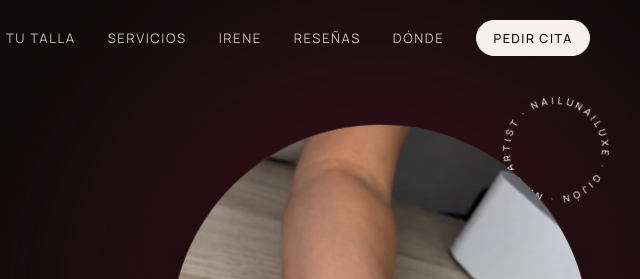
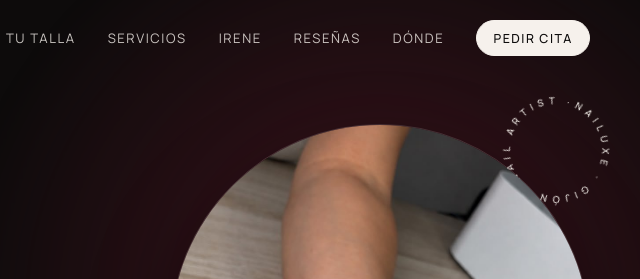
Before and after one commit to lacespaindev-ux/nailuxe, a plain HTML site: page index.html in a window 1280 px wide. Shown: the top 279 px of the page, 640-1280 px from the left. Drawn offline with nearby package versions, Linux system fonts and the light colour scheme.

Commit message:
Ajusta texto circular
Co-Authored-By: Claude Opus 5.5 <noreply@anthropic.com>
Claude-Session: https://claude.ai/code/session_01GXQypLYkti9uphqVWS84v8

```diff
--- a/index.html
+++ b/index.html
@@ -262,7 +262,7 @@ footer .wrap{display:flex;justify-content:space-between;gap:1rem;flex-wrap:wrap;
       </div>
     </div>
     <div class="arch rv">
-      <svg class="ring" viewBox="0 0 120 120" aria-hidden="true"><defs><path id="c" d="M60,60 m-46,0 a46,46 0 1,1 92,0 a46,46 0 1,1 -92,0"/></defs><text><textPath href="#c">Nailuxe · Gijón · Nail artist · Nailuxe · </textPath></text></svg>
+      <svg class="ring" viewBox="0 0 120 120" aria-hidden="true"><defs><path id="c" d="M60,60 m-46,0 a46,46 0 1,1 92,0 a46,46 0 1,1 -92,0"/></defs><text><textPath href="#c" textLength="286" lengthAdjust="spacing">Nailuxe · Gijón · Nail artist · </textPath></text></svg>
       <div class="frame"><img src="img/lunares.jpg" alt="Manicura rosa con lunares marrones hecha en Nailuxe"></div>
       <div class="tag"><small>Diseño de la semana</small><strong>Rosa con lunares</strong></div>
     </div>
```
